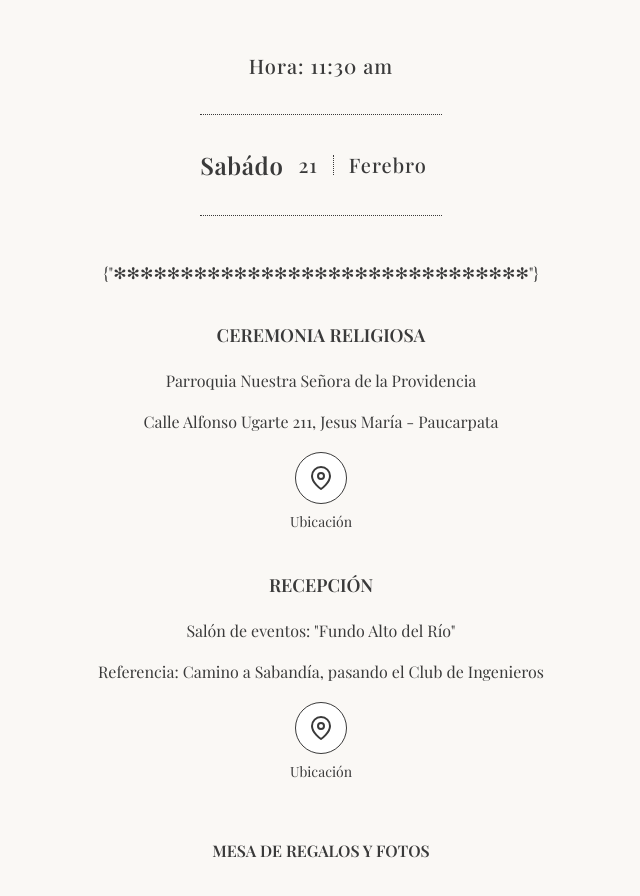
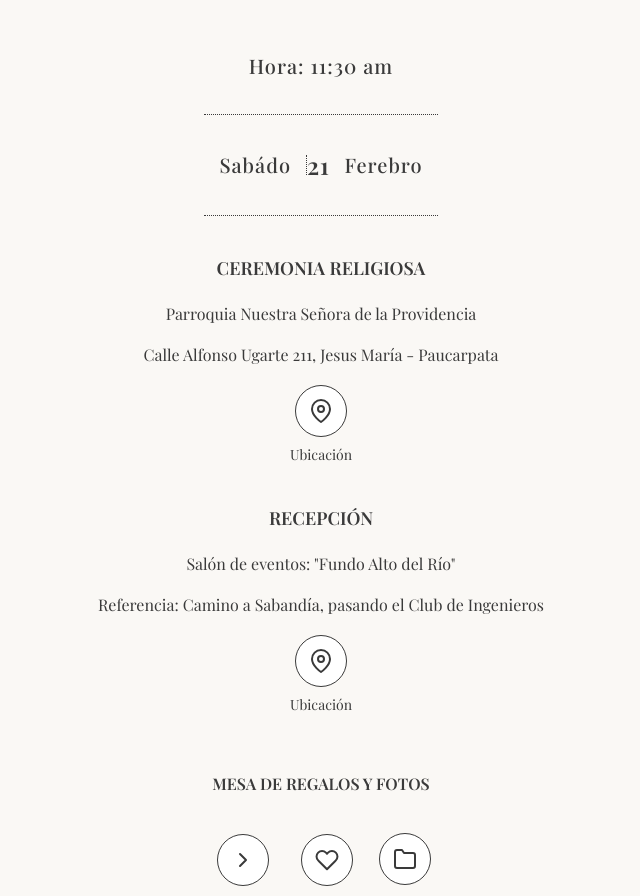
Before and after one commit to A1exMP/invitacion, a Vue app: page / in a window 1280 px wide. Shown: the part 1751-2647 px from the top of the page, without its empty margins (319-959 px from the left). Built offline with nearby package versions, Linux system fonts and the light colour scheme; a web font is replaced by a local one.

Commit message:
Update DateSection.vue

```diff
--- a/src/components/DateSection.vue
+++ b/src/components/DateSection.vue
@@ -4,13 +4,10 @@
     <div class="date-class">
       <p class="date-highlight-variant"><strong>{{ FechaLugar.Titulo_seccion_2 }}</strong></p>
       <p class="date-highlight">{{ FechaLugar.DiaSemana}} {{ FechaLugar.Hora}}</p>
-      <div class="date">
-        <p class="date-highlight-variant">{{ FechaLugar.Dia}}</p>
-        <p class="date-highlight">{{ FechaLugar.Mes}}</p>
+      <div class="date" style="margin-bottom: 20px;">
+        <p class="date-highlight">{{ FechaLugar.Dia}}</p>
+        <p class="date-highlight-variant">{{ FechaLugar.Mes}}</p>
         <p class="date-highlight">{{ FechaLugar.Anio}}</p>
-      </div>
-       <div>
-        <p style="margin-bottom: 20px;">{"✻✻✻✻✻✻✻✻✻✻✻✻✻✻✻✻✻✻✻✻✻✻✻✻✻✻✻✻✻✻✻"}</p>
       </div>
     </div>
   </section>
```
